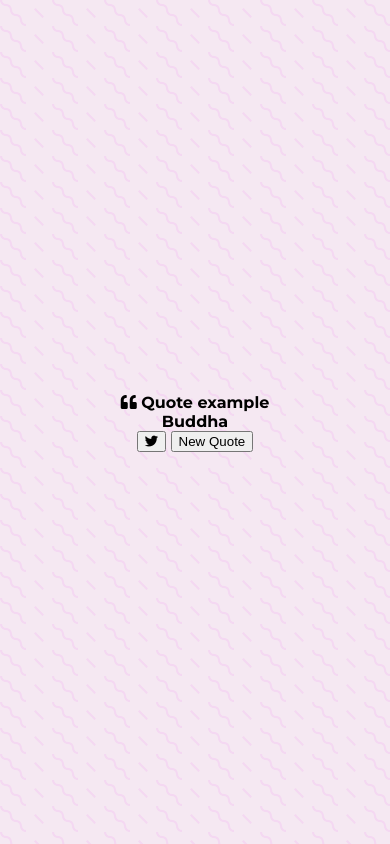
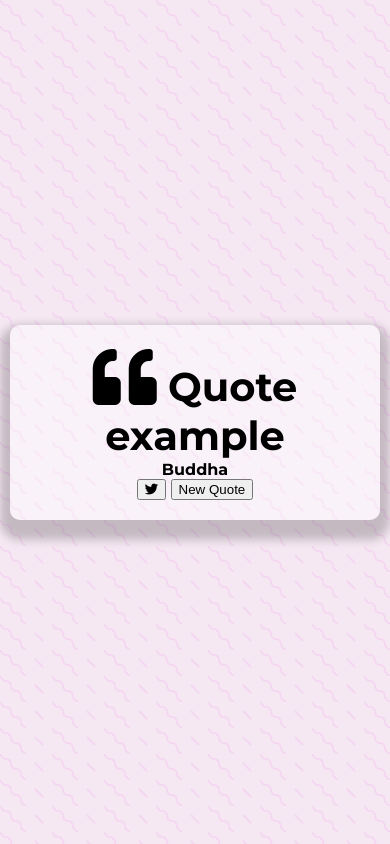
Before and after one commit to LisaVasic/Project-Quote-Generator, a plain HTML site: page index.html in a window 390 px wide. Drawn offline with Linux system fonts and the light colour scheme.

Commit message:
Added styling to quote-container

```diff
--- a/style.css
+++ b/style.css
@@ -17,3 +17,43 @@ body {
   align-items: center;
   justify-content: center;
 }
+
+.quote-container {
+  width: auto;
+  max-width: 900px;
+  padding: 20px 30px;
+  border-radius: 10px;
+  background-color: rgba(255, 255, 255, 0.4);
+  box-shadow: 0 10px 10px 10px rgba(0, 0, 0, 0.2);
+}
+
+.quote-text {
+  font-size: 2.75rem;
+}
+
+.long-quote {
+  font-size: 2rem;
+}
+
+.fa-quote-left {
+  font-size: 4rem;
+}
+
+.quote-author {
+  margin-top: 15px;
+  font-size: 2rem;
+  font-weight: 400;
+  font-style: italic;
+}
+
+/*Media Query*/
+
+@media screen and (max-width: 1000px) {
+  .quote-container {
+    margin: auto 10px;
+  }
+
+  .quote-text {
+    font-size: 2.5rem;
+  }
+}
```
